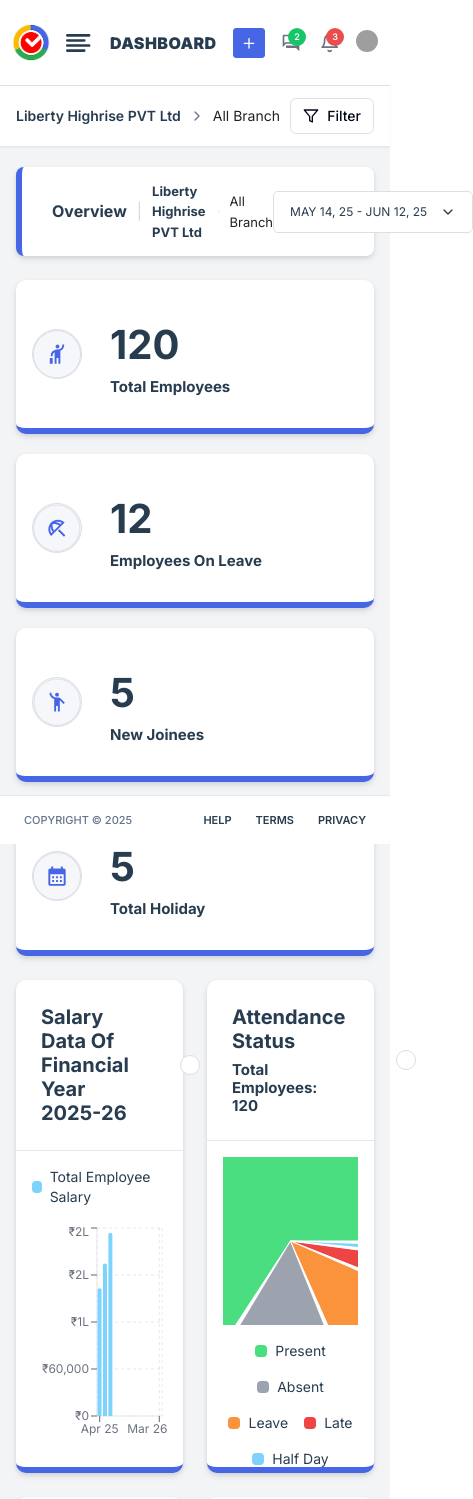
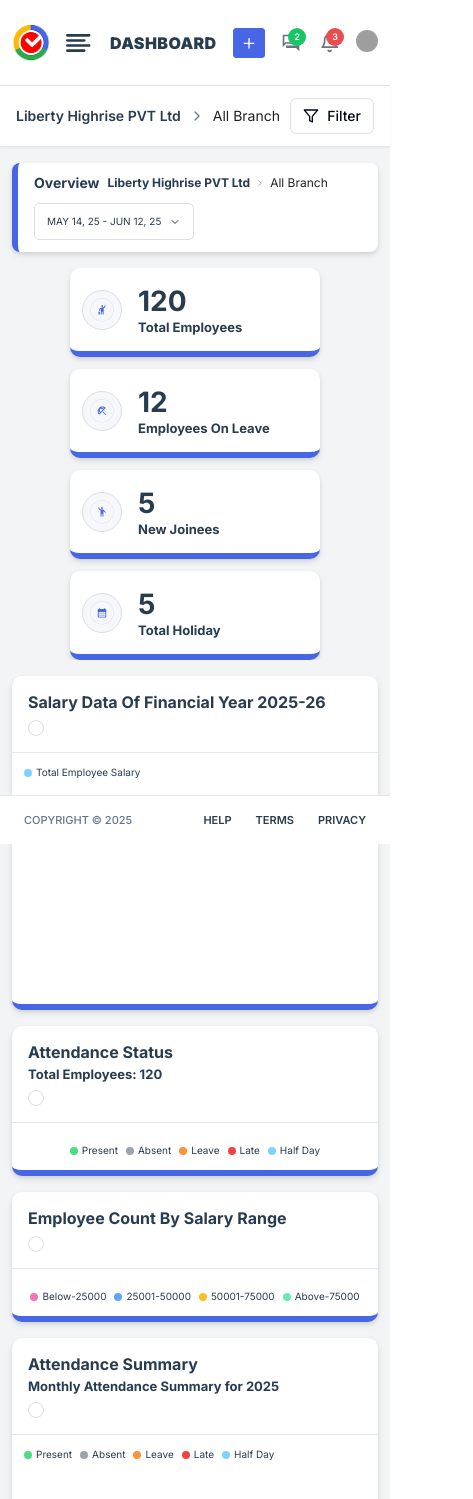
Before and after one commit to soumya85/webpanelEasyDo, a React (Vite) app: page / in a window 390 px wide. Shown: the top 1499 px of the page, 473 px wide, since content can reach past the window. Built offline with nearby package versions, Linux system fonts and the light colour scheme; grey boxes are pictures that could not be loaded; the HTML template or start-up script is replaced by a standard one.

Commit message:
Make Overview page fully mobile responsive with careful responsive design
cgen-ea494eef236c4a9aa24c0f2f774d230c

```diff
--- a/src/pages/Overview.tsx
+++ b/src/pages/Overview.tsx
@@ -247,12 +247,15 @@ const DateRangePicker: React.FC<{
         onClick={() => setIsOpen(!isOpen)}
         className={cn(
           "text-[#283C50] font-inter text-xs font-normal leading-[19.2px] uppercase",
-          "flex items-center justify-between px-4 py-[10.5px] min-w-[200px] rounded-[5px]",
+          "flex items-center justify-between px-3 py-[8px] sm:px-4 sm:py-[10.5px] rounded-[5px]",
           "border border-[#DCDEE4] bg-white hover:bg-gray-50 transition-colors",
+          "w-full sm:min-w-[180px] lg:min-w-[200px] text-left",
         )}
       >
-        <span>{currentLabel}</span>
-        <ChevronDown className="w-4 h-4 ml-2" />
+        <span className="truncate pr-2 text-[10px] sm:text-xs">
+          {currentLabel}
+        </span>
+        <ChevronDown className="w-3 h-3 sm:w-4 sm:h-4 flex-shrink-0" />
       </button>
 
       {isOpen && (
@@ -263,8 +266,9 @@ const DateRangePicker: React.FC<{
           />
           <div
             className={cn(
-              "absolute top-full left-0 mt-1 w-full min-w-[200px] z-20",
+              "absolute top-full left-0 mt-1 w-full z-20",
               "bg-white border border-[#DCDEE4] rounded-[5px] shadow-lg",
+              "max-h-64 overflow-y-auto",
             )}
           >
             {options.map((option) => (
@@ -275,8 +279,8 @@ const DateRangePicker: React.FC<{
                   setIsOpen(false);
                 }}
                 className={cn(
-                  "w-full text-left px-4 py-3 text-sm font-medium hover:bg-gray-50",
-                  "transition-colors border-b border-gray-100 last:border-b-0",
+                  "w-full text-left px-3 py-2 sm:px-4 sm:py-3 text-xs sm:text-sm font-medium",
+                  "hover:bg-gray-50 transition-colors border-b border-gray-100 last:border-b-0",
                   selectedRange === option.value
                     ? "bg-[#4766E5] text-white hover:bg-[#4766E5]"
                     : "text-[#283C50]",
@@ -303,17 +307,18 @@ const KPICard: React.FC<KPICardProps> = ({ icon, value, label }) => {
   return (
     <div
       className={cn(
-        "flex items-center gap-7 bg-white rounded-[10px] border-b-[6px] border-[#4766E5]",
+        "flex items-center gap-4 sm:gap-6 lg:gap-7 bg-white rounded-[10px] border-b-[6px] border-[#4766E5]",
         "shadow-[0px_2px_4px_0px_rgba(0,0,0,0.10),0px_4px_8px_0px_rgba(0,0,0,0.05)]",
-        "px-4 py-0 h-[154px] flex-1 min-w-[257px]",
+        "px-3 py-4 sm:px-4 sm:py-0 h-[120px] sm:h-[140px] lg:h-[154px]",
+        "flex-1 min-w-[250px] sm:min-w-[280px] lg:min-w-[257px]",
       )}
     >
       <div className="flex-shrink-0">{icon}</div>
-      <div className="flex flex-col justify-center items-start">
-        <div className="text-[#283C50] text-[40px] font-bold leading-[64px] font-inter">
+      <div className="flex flex-col justify-center items-start min-w-0">
+        <div className="text-[#283C50] text-[28px] sm:text-[32px] lg:text-[40px] font-bold leading-tight lg:leading-[64px] font-inter">
           {value}
         </div>
-        <div className="text-[#283C50] text-[15px] font-bold leading-[19.2px] font-inter">
+        <div className="text-[#283C50] text-[13px] sm:text-[14px] lg:text-[15px] font-bold leading-[16px] sm:leading-[18px] lg:leading-[19.2px] font-inter">
           {label}
         </div>
       </div>
@@ -334,35 +339,36 @@ const ChartCard: React.FC<ChartCardProps> = ({ title, children, subtitle }) => {
       className={cn(
         "flex flex-col bg-white rounded-[10px] border-b-[6px] border-[#4766E5]",
         "shadow-[0px_2px_4px_0px_rgba(0,0,0,0.10),0px_4px_8px_0px_rgba(0,0,0,0.05)]",
-        "h-[492.8px] flex-1 min-w-0",
+        "h-[350px] sm:h-[400px] lg:h-[492.8px] flex-1 min-w-0",
       )}
     >
       {/* Header */}
       <div
         className={cn(
-          "flex items-center justify-between px-[25px] py-[25px]",
+          "flex items-start sm:items-center justify-between px-4 py-4 sm:px-[20px] sm:py-[20px] lg:px-[25px] lg:py-[25px]",
           "border-b border-[#E5E7EB] rounded-t-[5px]",
+          "flex-col sm:flex-row gap-2 sm:gap-0",
         )}
       >
-        <div className="flex flex-col items-start">
-          <h3 className="text-[#283C50] font-inter text-[20px] font-bold leading-6">
+        <div className="flex flex-col items-start min-w-0 flex-1">
+          <h3 className="text-[#283C50] font-inter text-[16px] sm:text-[18px] lg:text-[20px] font-bold leading-5 sm:leading-6">
             {title}
           </h3>
           {subtitle && (
-            <p className="text-[#283C50] font-inter text-[15px] font-bold leading-[18px] mt-2">
+            <p className="text-[#283C50] font-inter text-[13px] sm:text-[14px] lg:text-[15px] font-bold leading-[16px] sm:leading-[17px] lg:leading-[18px] mt-1 sm:mt-2">
               {subtitle}
             </p>
           )}
         </div>
-        <div className="flex items-center justify-center pl-[51px]">
-          <div className="w-5 h-5 border border-[#DCDEE4] rounded-full bg-white flex items-center justify-center p-1">
+        <div className="flex items-center justify-center sm:pl-[20px] lg:pl-[51px]">
+          <div className="w-4 h-4 sm:w-5 sm:h-5 border border-[#DCDEE4] rounded-full bg-white flex items-center justify-center p-1">
             <div className="w-full h-full" />
           </div>
         </div>
       </div>
 
       {/* Content */}
-      <div className="flex-1 p-4">{children}</div>
+      <div className="flex-1 p-3 sm:p-4 overflow-hidden">{children}</div>
     </div>
   );
 };
@@ -373,14 +379,19 @@ const CustomLegend: React.FC<{ data: any[]; className?: string }> = ({
   className,
 }) => {
   return (
-    <div className={cn("flex flex-wrap gap-4 justify-center", className)}>
+    <div
+      className={cn(
+        "flex flex-wrap gap-2 sm:gap-3 lg:gap-4 justify-center",
+        className,
+      )}
+    >
       {data.map((entry, index) => (
-        <div key={index} className="flex items-center gap-2">
+        <div key={index} className="flex items-center gap-1 sm:gap-2">
           <div
-            className="w-3 h-3 rounded-sm"
+            className="w-2 h-2 sm:w-3 sm:h-3 rounded-sm flex-shrink-0"
             style={{ backgroundColor: entry.color }}
           />
-          <span className="text-sm text-[#283C50] font-inter">
+          <span className="text-[10px] sm:text-xs lg:text-sm text-[#283C50] font-inter">
             {entry.name}
           </span>
         </div>
@@ -397,12 +408,12 @@ const formatCurrency = (value: number) => {
   return `₹${value.toLocaleString()}`;
 };
 
-// Icon Components
+// Icon Components (Responsive)
 const TotalEmployeesIcon = () => (
   <div
     className={cn(
-      "flex justify-center items-center w-[50px] h-[50px]",
-      "border border-[#DCDEE4] rounded-full bg-[#F6F7FA]",
+      "flex justify-center items-center w-[40px] h-[40px] sm:w-[45px] sm:h-[45px] lg:w-[50px] lg:h-[50px]",
+      "border border-[#DCDEE4] rounded-full bg-[#F6F7FA] flex-shrink-0",
     )}
   >
     <svg
@@ -411,6 +422,7 @@ const TotalEmployeesIcon = () => (
       viewBox="0 0 50 51"
       fill="none"
       xmlns="http://www.w3.org/2000/svg"
+      className="w-6 h-6 sm:w-7 sm:h-7 lg:w-8 lg:h-8"
     >
       <mask id="path-1-inside-1_66_134" fill="white">
         <path d="M0 25.19C0 11.3829 11.1929 0.190002 25 0.190002C38.8071 0.190002 50 11.3829 50 25.19C50 38.9971 38.8071 50.19 25 50.19C11.1929 50.19 0 38.9971 0 25.19Z" />
@@ -435,8 +447,8 @@ const TotalEmployeesIcon = () => (
 const EmployeesOnLeaveIcon = () => (
   <div
     className={cn(
-      "flex justify-center items-center w-[50px] h-[50px]",
-      "border border-[#DCDEE4] rounded-full bg-[#F6F7FA]",
+      "flex justify-center items-center w-[40px] h-[40px] sm:w-[45px] sm:h-[45px] lg:w-[50px] lg:h-[50px]",
+      "border border-[#DCDEE4] rounded-full bg-[#F6F7FA] flex-shrink-0",
     )}
   >
     <svg
@@ -445,6 +457,7 @@ const EmployeesOnLeaveIcon = () => (
       viewBox="0 0 51 51"
       fill="none"
       xmlns="http://www.w3.org/2000/svg"
+      className="w-6 h-6 sm:w-7 sm:h-7 lg:w-8 lg:h-8"
     >
       <mask id="path-1-inside-1_66_140" fill="white">
         <path d="M0.333008 25.19C0.333008 11.3829 11.5259 0.190002 25.333 0.190002C39.1401 0.190002 50.333 11.3829 50.333 25.19C50.333 38.9971 39.1401 50.19 25.333 50.19C11.5259 50.19 0.333008 38.9971 0.333008 25.19Z" />
@@ -469,8 +482,8 @@ const EmployeesOnLeaveIcon = () => (
 const NewJoineesIcon = () => (
   <div
     className={cn(
-      "flex justify-center items-center w-[50px] h-[50px]",
-      "border border-[#DCDEE4] rounded-full bg-[#F6F7FA]",
+      "flex justify-center items-center w-[40px] h-[40px] sm:w-[45px] sm:h-[45px] lg:w-[50px] lg:h-[50px]",
+      "border border-[#DCDEE4] rounded-full bg-[#F6F7FA] flex-shrink-0",
     )}
   >
     <svg
@@ -479,6 +492,7 @@ const NewJoineesIcon = () => (
       viewBox="0 0 51 51"
       fill="none"
       xmlns="http://www.w3.org/2000/svg"
+      className="w-6 h-6 sm:w-7 sm:h-7 lg:w-8 lg:h-8"
     >
       <mask id="path-1-inside-1_66_146" fill="white">
         <path d="M0.666992 25.19C0.666992 11.3829 11.8599 0.190002 25.667 0.190002C39.4741 0.190002 50.667 11.3829 50.667 25.19C50.667 38.9971 39.4741 50.19 25.667 50.19C11.8599 50.19 0.666992 38.9971 0.666992 25.19Z" />
@@ -503,8 +517,8 @@ const NewJoineesIcon = () => (
 const TotalHolidayIcon = () => (
   <div
     className={cn(
-      "flex justify-center items-center w-[50px] h-[50px]",
-      "border border-[#DCDEE4] rounded-full bg-[#F6F7FA]",
+      "flex justify-center items-center w-[40px] h-[40px] sm:w-[45px] sm:h-[45px] lg:w-[50px] lg:h-[50px]",
+      "border border-[#DCDEE4] rounded-full bg-[#F6F7FA] flex-shrink-0",
     )}
   >
     <svg
@@ -513,6 +527,7 @@ const TotalHolidayIcon = () => (
       viewBox="0 0 50 51"
       fill="none"
       xmlns="http://www.w3.org/2000/svg"
+      className="w-6 h-6 sm:w-7 sm:h-7 lg:w-8 lg:h-8"
     >
       <mask id="path-1-inside-1_66_152" fill="white">
         <path d="M0 25.19C0 11.3829 11.1929 0.190002 25 0.190002C38.8071 0.190002 50 11.3829 50 25.19C50 38.9971 38.8071 50.19 25 50.19C11.1929 50.19 0 38.9971 0 25.19Z" />
@@ -541,7 +556,7 @@ const ChevronRightIcon = () => (
     viewBox="0 0 6 9"
     fill="none"
     xmlns="http://www.w3.org/2000/svg"
-    className="w-1 h-[7px]"
+    className="w-1 h-[7px] flex-shrink-0"
   >
     <path
       d="M1.00391 7.595L5.00391 4.095L1.00391 0.595001"
@@ -585,36 +600,43 @@ const Overview: React.FC = () => {
   );
 
   return (
-    <div className={cn("w-full p-4 font-inter")}>
+    <div className={cn("w-full p-3 sm:p-4 lg:p-6 font-inter")}>
       {/* Page Area */}
-      <div className={cn("flex w-full flex-col items-start gap-6")}>
+      <div
+        className={cn(
+          "flex w-full flex-col items-start gap-4 sm:gap-5 lg:gap-6",
+        )}
+      >
         {/* Breadcrumb Section Row */}
         <div
           className={cn(
-            "flex min-h-[65px] px-[30px] py-[13.5px] justify-between items-center self-stretch",
+            "flex min-h-[50px] sm:min-h-[60px] lg:min-h-[65px]",
+            "px-4 py-3 sm:px-6 sm:py-3 lg:px-[30px] lg:py-[13.5px]",
+            "justify-between items-start sm:items-center self-stretch",
             "rounded-lg border-l-[6px] border-[#4766E5] bg-white",
             "shadow-[0px_2px_4px_0px_rgba(0,0,0,0.10),0px_4px_8px_0px_rgba(0,0,0,0.05)]",
+            "flex-col sm:flex-row gap-3 sm:gap-2 lg:gap-0",
           )}
         >
           {/* Breadcrumb Navigation */}
-          <div className="flex justify-center items-center gap-[10px]">
-            <div className="text-[#283C50] font-inter text-base font-bold leading-[19.2px]">
+          <div className="flex justify-start items-center gap-2 sm:gap-[8px] lg:gap-[10px] flex-wrap">
+            <div className="text-[#283C50] font-inter text-sm sm:text-base font-bold leading-[16px] sm:leading-[19.2px]">
               Overview
             </div>
-            <div className="text-[#DBD9D9] font-inter text-base font-normal leading-[19.2px]">
+            <div className="text-[#DBD9D9] font-inter text-sm sm:text-base font-normal leading-[16px] sm:leading-[19.2px] hidden sm:block">
               |
             </div>
-            <div className="text-[#283C50] font-inter text-[13px] font-bold leading-[20.8px]">
+            <div className="text-[#283C50] font-inter text-xs sm:text-[13px] font-bold leading-[16px] sm:leading-[20.8px]">
               Liberty Highrise PVT Ltd
             </div>
             <ChevronRightIcon />
-            <div className="text-[#222] font-inter text-[13px] font-normal leading-[20.8px]">
+            <div className="text-[#222] font-inter text-xs sm:text-[13px] font-normal leading-[16px] sm:leading-[20.8px]">
               All Branch
             </div>
           </div>
 
           {/* Filter Controls */}
-          <div className="flex justify-center items-center gap-[10px]">
+          <div className="flex justify-start sm:justify-center items-center gap-2 lg:gap-[10px] w-full sm:w-auto">
             <DateRangePicker
               selectedRange={selectedDateRange}
               onRangeChange={setSelectedDateRange}
@@ -626,8 +648,9 @@ const Overview: React.FC = () => {
         {/* KPI Cards Row */}
         <div
           className={cn(
-            "flex justify-between items-center self-stretch gap-5",
-            "flex-wrap lg:flex-nowrap",
+            "flex justify-start items-center self-stretch gap-3 sm:gap-4 lg:gap-5",
+            "flex-col sm:flex-row sm:flex-wrap lg:flex-nowrap",
+            "overflow-x-auto sm:overflow-x-visible",
           )}
         >
           <KPICard
@@ -653,30 +676,34 @@ const Overview: React.FC = () => {
         </div>
 
         {/* Analytics Section */}
-        <div className="flex flex-col gap-6 w-full">
+        <div className="flex flex-col gap-4 sm:gap-5 lg:gap-6 w-full">
           {/* First Row of Charts */}
-          <div className="flex gap-6 w-full flex-wrap lg:flex-nowrap">
+          <div className="flex gap-4 sm:gap-5 lg:gap-6 w-full flex-col lg:flex-row">
             {/* Salary Data Chart */}
             <ChartCard title="Salary Data Of Financial Year 2025-26">
               <div className="h-full flex flex-col">
-                <div className="mb-4">
+                <div className="mb-3 sm:mb-4">
                   <CustomLegend
                     data={[{ name: "Total Employee Salary", color: "#7DD3FC" }]}
                     className="justify-start"
                   />
                 </div>
-                <div className="flex-1">
+                <div className="flex-1 min-h-[200px] sm:min-h-[250px] lg:min-h-[300px]">
                   <ResponsiveContainer width="100%" height="100%">
                     <BarChart data={salaryData}>
                       <CartesianGrid strokeDasharray="3 3" stroke="#E5E7EB" />
                       <XAxis
                         dataKey="month"
-                        tick={{ fontSize: 12, fill: "#6B7280" }}
+                        tick={{ fontSize: 10, fill: "#6B7280" }}
                         axisLine={{ stroke: "#E5E7EB" }}
+                        interval={0}
+                        angle={-45}
+                        textAnchor="end"
+                        height={60}
                       />
                       <YAxis
                         tickFormatter={formatCurrency}
-                        tick={{ fontSize: 12, fill: "#6B7280" }}
+                        tick={{ fontSize: 10, fill: "#6B7280" }}
                         axisLine={{ stroke: "#E5E7EB" }}
                       />
                       <Tooltip
@@ -702,7 +729,7 @@ const Overview: React.FC = () => {
               subtitle={`Total Employees: ${kpiData.totalEmployees}`}
             >
               <div className="h-full flex flex-col items-center">
-                <div className="flex-1 w-full max-w-[350px]">
+                <div className="flex-1 w-full max-w-[280px] sm:max-w-[320px] lg:max-w-[350px]">
                   <ResponsiveContainer width="100%" height="100%">
                     <PieChart>
                       <Pie
@@ -710,7 +737,7 @@ const Overview: React.FC = () => {
                         cx="50%"
                         cy="50%"
                         innerRadius={0}
-                        outerRadius={140}
+                        outerRadius="80%"
                         paddingAngle={2}
                         dataKey="value"
                       >
@@ -724,17 +751,20 @@ const Overview: React.FC = () => {
                     </PieChart>
                   </ResponsiveContainer>
                 </div>
-                <CustomLegend data={attendanceStatusData} className="mt-4" />
+                <CustomLegend
+                  data={attendanceStatusData}
+                  className="mt-2 sm:mt-3 lg:mt-4"
+                />
               </div>
             </ChartCard>
           </div>
 
           {/* Second Row of Charts */}
-          <div className="flex gap-6 w-full flex-wrap lg:flex-nowrap">
+          <div className="flex gap-4 sm:gap-5 lg:gap-6 w-full flex-col lg:flex-row">
             {/* Employee Count by Salary Range Chart */}
             <ChartCard title="Employee Count By Salary Range">
               <div className="h-full flex flex-col items-center">
-                <div className="flex-1 w-full max-w-[400px]">
+                <div className="flex-1 w-full max-w-[300px] sm:max-w-[350px] lg:max-w-[400px]">
                   <ResponsiveContainer width="100%" height="100%">
                     <PieChart>
                       <Pie
@@ -742,7 +772,7 @@ const Overview: React.FC = () => {
                         cx="50%"
                         cy="50%"
                         innerRadius={0}
-                        outerRadius={160}
+                        outerRadius="80%"
                         paddingAngle={2}
                         dataKey="value"
                       >
@@ -756,7 +786,10 @@ const Overview: React.FC = () => {
                     </PieChart>
                   </ResponsiveContainer>
                 </div>
-                <CustomLegend data={salaryRangeData} className="mt-4" />
+                <CustomLegend
+                  data={salaryRangeData}
+                  className="mt-2 sm:mt-3 lg:mt-4"
+                />
               </div>
             </ChartCard>
 
@@ -766,7 +799,7 @@ const Overview: React.FC = () => {
               subtitle="Monthly Attendance Summary for 2025"
             >
               <div className="h-full flex flex-col">
-                <div className="mb-4">
+                <div className="mb-3 sm:mb-4">
                   <CustomLegend
                     data={[
                       { name: "Present", color: "#4ADE80" },
@@ -778,19 +811,19 @@ const Overview: React.FC = () => {
                     className="justify-start"
                   />
                 </div>
-                <div className="flex-1">
+                <div className="flex-1 min-h-[200px] sm:min-h-[250px] lg:min-h-[300px]">
                   <ResponsiveContainer width="100%" height="100%">
                     <BarChart data={monthlyAttendanceData}>
                       <CartesianGrid strokeDasharray="3 3" stroke="#E5E7EB" />
                       <XAxis
                         dataKey="month"
-                        tick={{ fontSize: 12, fill: "#6B7280" }}
+                        tick={{ fontSize: 10, fill: "#6B7280" }}
                         axisLine={{ stroke: "#E5E7EB" }}
                       />
                       <YAxis
                         domain={[0, 100]}
                         tickFormatter={(value) => `${value}%`}
-                        tick={{ fontSize: 12, fill: "#6B7280" }}
+                        tick={{ fontSize: 10, fill: "#6B7280" }}
                         axisLine={{ stroke: "#E5E7EB" }}
                       />
                       <Tooltip formatter={(value) => [`${value}%`, ""]} />
```
